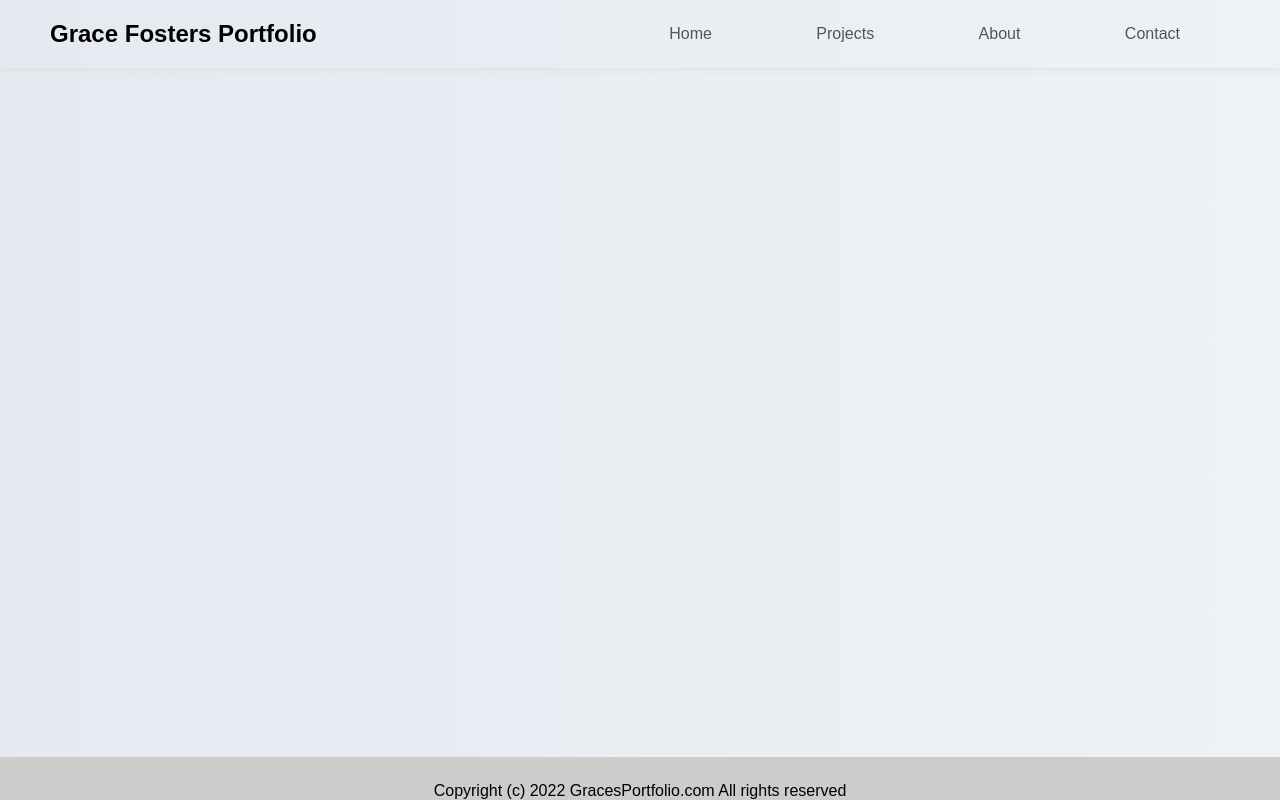
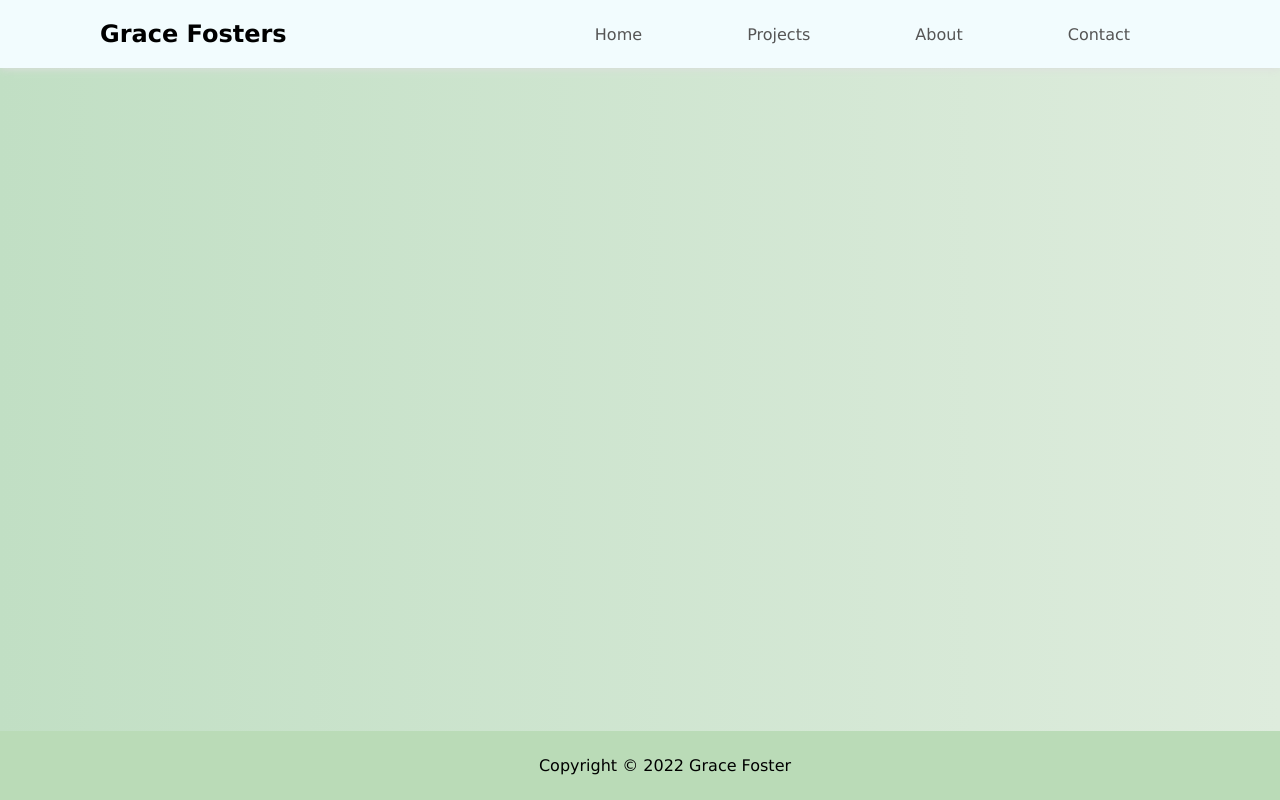
Before and after one commit to Fallinqqq/gracekfoster-portfolio, a plain HTML site: page index.html in a window 1280 px wide. Drawn offline with Linux system fonts and the light colour scheme.

Commit message:
Edit: copyright future proofed and title change
made the copyright future proof so that every year it changes, it changes to the current year.

```diff
--- a/function.js
+++ b/function.js
@@ -0,0 +1,5 @@
+// future proof copyright year
+var d = new Date()
+document.write(d.getFullYear())
+
+// write below JS code
--- a/index.html
+++ b/index.html
@@ -6,14 +6,15 @@
     <meta name="viewport" content="width=device-width" />
     <link rel="stylesheet" type="text/css" href="style.css" />
     <title>Personal Portfolio</title>
+</head>
 
 <body>
 
     <!-- Navbar -->
     <header>
-        <h1 id="nav-title">Grace Fosters Portfolio</h1>
+        <h1 id="nav-title">Grace Fosters</h1>
         <nav>
-            <ul>
+            <ul class="menu">
                 <li><a href="index.html">Home</a></li>
                 <li><a href="projects.html">Projects</a></li>
                 <li><a href="about.html">About</a></li>
@@ -23,8 +24,10 @@
     </header>
 
     <div class="footer">
-        <p>Copyright (c) 2022 GracesPortfolio.com All rights reserved</p>
-      </div>
+        <p>Copyright ©
+            <script src="function.js"></script> Grace Foster
+        </p>
+    </div>
 
 </body>
 
--- a/style.css
+++ b/style.css
@@ -8,7 +8,7 @@
   * {
       margin: 0;
       padding: 0;
-    font-family: Arial, Helvetica;
+      font-family: Verdana;
   }
 
   /* Header */
@@ -16,13 +16,15 @@ header {
       display: flex;
       justify-content: flex-end;
       align-items: center;
-    padding: 20px 50px;
+      padding: 20px 100px;
+      background-color: #f2fcfe;
       box-shadow: 0 1px 8px #ddd;
   }
 
   #nav-title {
       margin-right: auto;
       font-size: 1.5em;
+      font-family: Verdana;
   }
 
   header li {
@@ -38,20 +40,25 @@ header a {
   }
 
   header a:hover {
-    color: #b2dfdb;
+      color: #badbb7;
+  }
+
+  .menu,
+  .submenu {
+      list-style-type: none;
   }
 
   body {
-    background: linear-gradient(to right, #e6e9f0, #eef1f5) ;
+      background: linear-gradient(to right, #c1dfc4, #deecdd);
   }
 
   .footer {
       position: fixed;
       left: 0;
-    padding-top: 25px;
+      padding: 25px;
       bottom: 0;
       width: 100%;
-    background-color: #cccccc;
+      background-color: #badbb7;
       color: rgb(0, 0, 0);
       text-align: center;
   }
```
Also changed, not shown: about.html (+6 -6 lines), contact.html (+9 -1 lines), projects.html (+9 -1 lines). Lines whose indentation alone changed are shown as unchanged.
